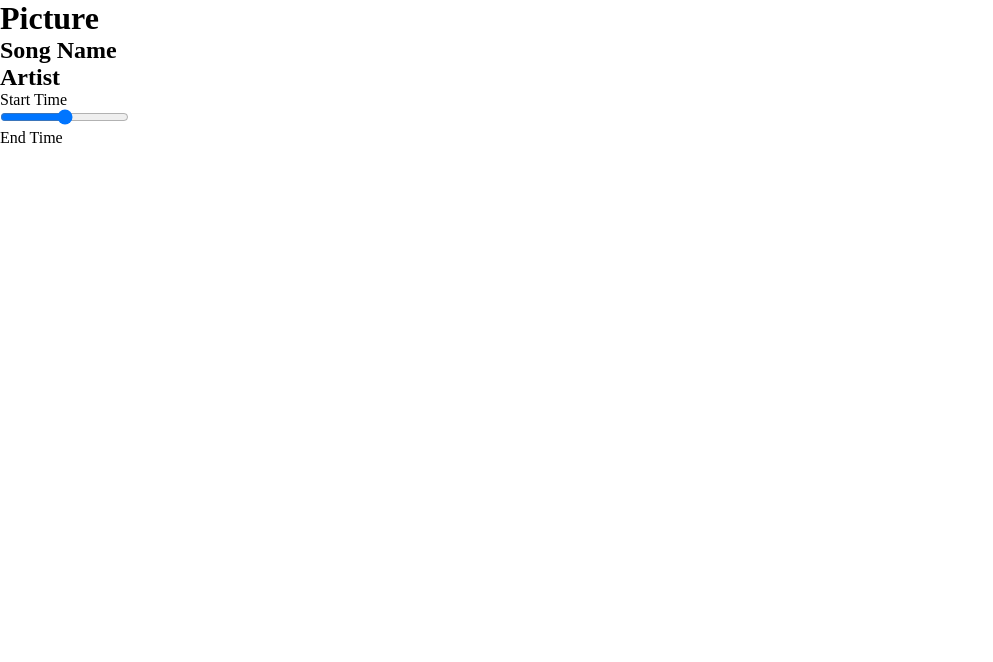
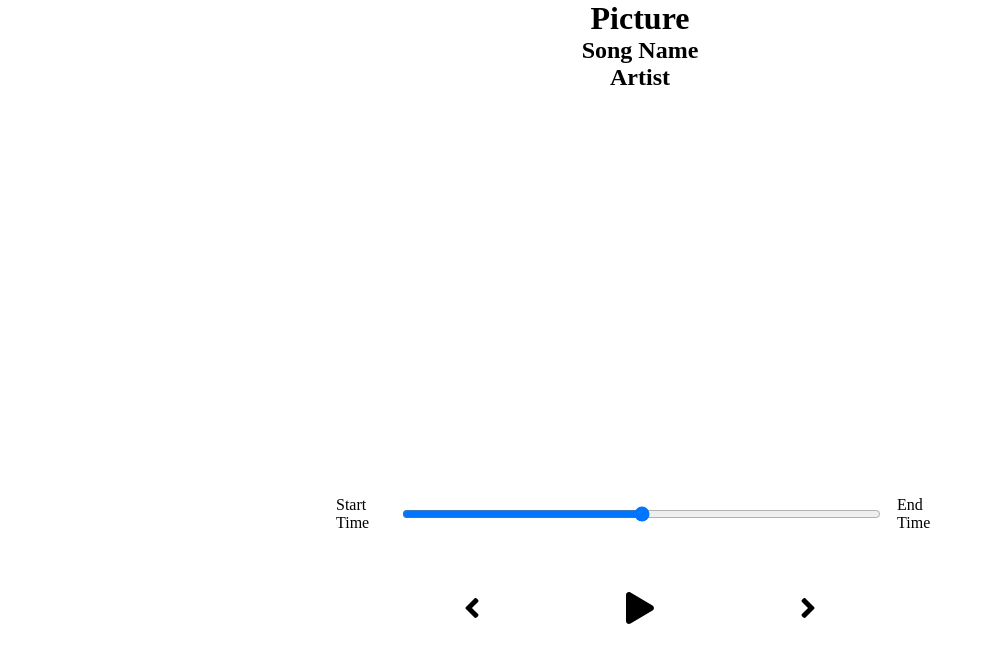
Before and after one commit to matic1909/music-player, a React (Create React App) app: page / in a window 1280 px wide. Shown: the top 662 px of the page, without its empty margins (0-993 px from the left). Built offline with nearby package versions, Linux system fonts and the light colour scheme.

Commit message:
added initial styling to song and player components

```diff
--- a/package.json
+++ b/package.json
@@ -3,6 +3,9 @@
   "version": "0.1.0",
   "private": true,
   "dependencies": {
+    "@fortawesome/fontawesome-svg-core": "^1.2.32",
+    "@fortawesome/free-solid-svg-icons": "^5.15.1",
+    "@fortawesome/react-fontawesome": "^0.1.12",
     "@testing-library/jest-dom": "^5.11.5",
     "@testing-library/react": "^11.1.1",
     "@testing-library/user-event": "^12.2.0",
--- a/src/components/Player.jsx
+++ b/src/components/Player.jsx
@@ -1,15 +1,63 @@
 import React from "react";
+import { FontAwesomeIcon } from "@fortawesome/react-fontawesome";
+import {
+  faPlay,
+  faAngleLeft,
+  faAngleRight,
+} from "@fortawesome/free-solid-svg-icons";
+import styled from "styled-components";
+
+const PlayerStyle = styled.div`
+  min-height: 20vh;
+  display: flex;
+  flex-direction: column;
+  align-items: center;
+  justify-content: space-between;
+
+  .time-control {
+    width: 50%;
+    display: flex;
+
+    input {
+      width: 100%;
+    }
+
+    p {
+      padding: 1rem;
+    }
+  }
+
+  .play-control {
+    width: 30%;
+    display: flex;
+    justify-content: space-between;
+    align-items: center;
+    padding: 1rem;
+  }
+
+  svg {
+    cursor: pointer;
+  }
+`;
 
 const Player = () => {
   return (
-    <>
+    <PlayerStyle>
       <div className="time-control">
         <p>Start Time</p>
         <input type="range" />
         <p>End Time</p>
       </div>
-      <div className="play-control"></div>
-    </>
+      <div className="play-control">
+        <FontAwesomeIcon className="skip-back" size="2x" icon={faAngleLeft} />
+        <FontAwesomeIcon className="play" size="2x" icon={faPlay} />
+        <FontAwesomeIcon
+          className="skip-forward"
+          size="2x"
+          icon={faAngleRight}
+        />
+      </div>
+    </PlayerStyle>
   );
 };
 
--- a/src/components/Song.jsx
+++ b/src/components/Song.jsx
@@ -1,12 +1,20 @@
 import React from "react";
+import styled from "styled-components";
+
+const SongStyle = styled.div`
+  min-height: 60vh;
+  display: flex;
+  flex-direction: column;
+  align-items: center;
+`;
 
 const Song = () => {
   return (
-    <>
+    <SongStyle>
       <h1>Picture</h1>
       <h2>Song Name</h2>
       <h2>Artist</h2>
-    </>
+    </SongStyle>
   );
 };
 
```
Also changed, not shown: 1 other file (tests, documents, lock files or other folders).
